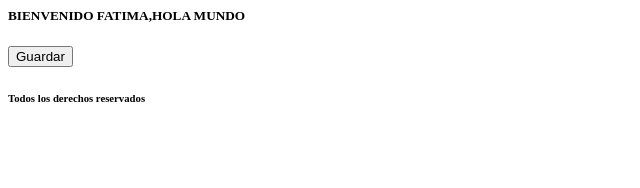
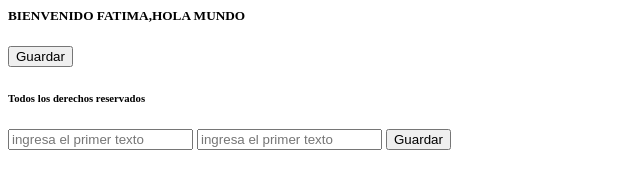
Before and after one commit to Faty21-0/Mi-primer-proyecto--HTML-git, a plain HTML site: page index.html in a window 1280 px wide. Shown: the whole page, without its empty margins (0-640 px from the left). Drawn offline with Linux system fonts and the light colour scheme.

Commit message:
LOGIN FATIMA

```diff
--- a/index.html
+++ b/index.html
@@ -8,6 +8,14 @@
 
 <footer>
     <h6>Todos los derechos reservados </h6>
+
+    <input type ="text" id = "caja1"
+    placeholder="ingresa el primer texto">
+
+    <input type = "text" id = "caja2"
+    placeholder="ingresa el primer texto" >
+
+<button> Guardar </button>
 </footer>
 </head>
 </html>
```
